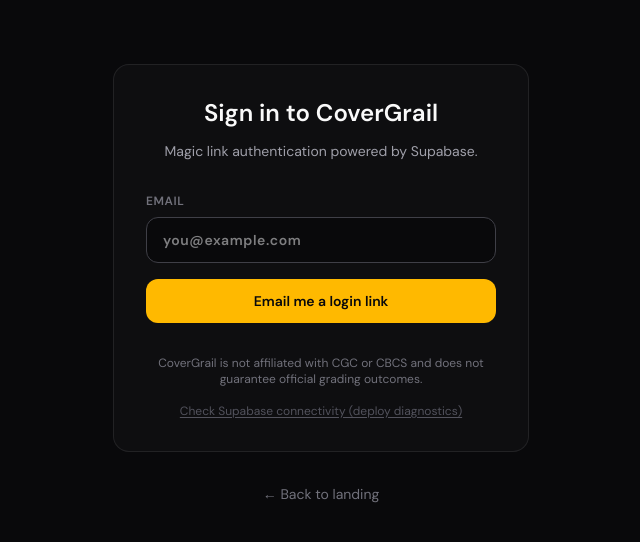
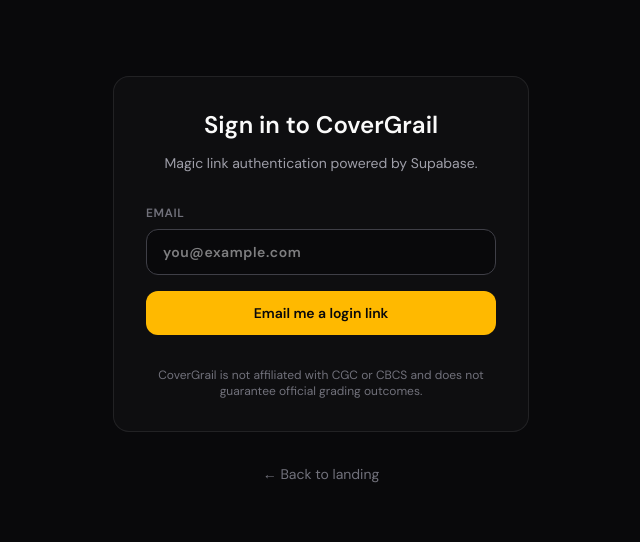
Before and after one commit to BTheCoderr/CoverGrail, a Next.js app: page /login in a window 1280 px wide. Shown: the top 542 px of the page, without its empty margins (319-959 px from the left). Built offline with nearby package versions, Linux system fonts and the light colour scheme; no server answers.

Commit message:
Keep deployment diagnostics off the public login UI

```diff
--- a/src/app/(auth)/login/page.tsx
+++ b/src/app/(auth)/login/page.tsx
@@ -144,14 +144,6 @@ export default async function LoginPage({
           CoverGrail is not affiliated with CGC or CBCS and does not guarantee
           official grading outcomes.
         </p>
-        <p className="mt-4 text-center text-xs text-zinc-600">
-          <Link
-            href="/api/health/auth-config"
-            className="underline decoration-zinc-600 underline-offset-2 hover:text-zinc-400"
-          >
-            Check Supabase connectivity (deploy diagnostics)
-          </Link>
-        </p>
       </div>
       <Link
         href="/"
```
